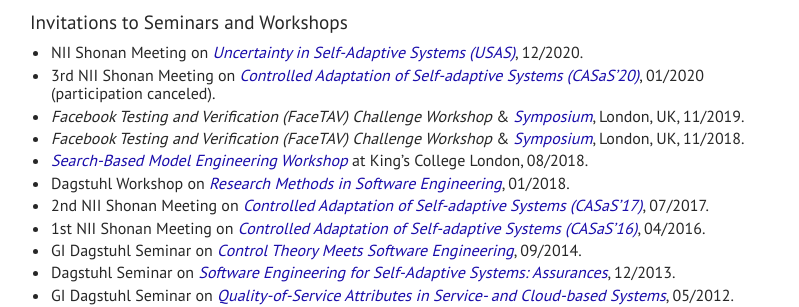
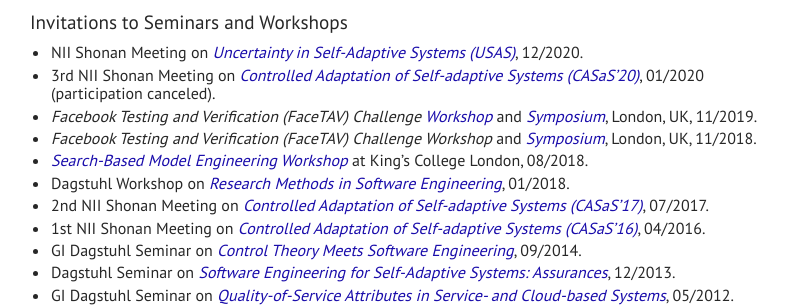
Before and after one commit to thomas-vogel/thomas-vogel.github.io, a Jekyll site: the page built from _pages/activities.md, in a window 1280 px wide and 900 px high, scrolled down 3785 px. Shown: the part 395-702 px from the top of the window, without its empty margins (235-1034 px from the left). Built offline with Jekyll 4.4.1, drawn with Linux system fonts in a browser that asks for light colours.

Commit message:
Add Link to FaceTAV'19 workshop.

```diff
--- a/_pages/activities.md
+++ b/_pages/activities.md
@@ -233,8 +233,8 @@
 
 * NII Shonan Meeting on [_Uncertainty in Self-Adaptive Systems (USAS)_](https://shonan.nii.ac.jp/seminars/168/){:target="_blank"}, 12/2020.
 *  3rd NII Shonan Meeting on [_Controlled Adaptation of Self-adaptive Systems (CASaS'20)_](https://shonan.nii.ac.jp/seminars/153/){:target="_blank"}, 01/2020 (participation canceled).
-* _Facebook Testing and Verification (FaceTAV) Challenge Workshop_ & [_Symposium_](https://fbtavsymposium2019.splashthat.com/){:target="_blank"}, London, UK, 11/2019.
-* _Facebook Testing and Verification (FaceTAV) Challenge Workshop_ & [_Symposium_](https://facebooktestingverificationsum.splashthat.com/){:target="_blank"}, London, UK, 11/2018.
+* _Facebook Testing and Verification (FaceTAV) Challenge_ [_Workshop_](https://fbtavworkshop2019.splashthat.com/){:target="_blank"} and [_Symposium_](https://fbtavsymposium2019.splashthat.com/){:target="_blank"}, London, UK, 11/2019.
+* _Facebook Testing and Verification (FaceTAV) Challenge Workshop_ and [_Symposium_](https://facebooktestingverificationsum.splashthat.com/){:target="_blank"}, London, UK, 11/2018.
 * [_Search-Based Model Engineering Workshop_](https://www.informatik.hu-berlin.de/de/forschung/gebiete/mse/HU-KCL-Workshop){:target="_blank"} at King's College London, 08/2018.
 * Dagstuhl Workshop on [_Research Methods in Software Engineering_](http://www.dagstuhl.de/18034){:target="_blank"}, 01/2018.
 *  2nd NII Shonan Meeting on [_Controlled Adaptation of Self-adaptive Systems (CASaS'17)_](https://shonan.nii.ac.jp/seminar/110/){:target="_blank"}, 07/2017.
```
